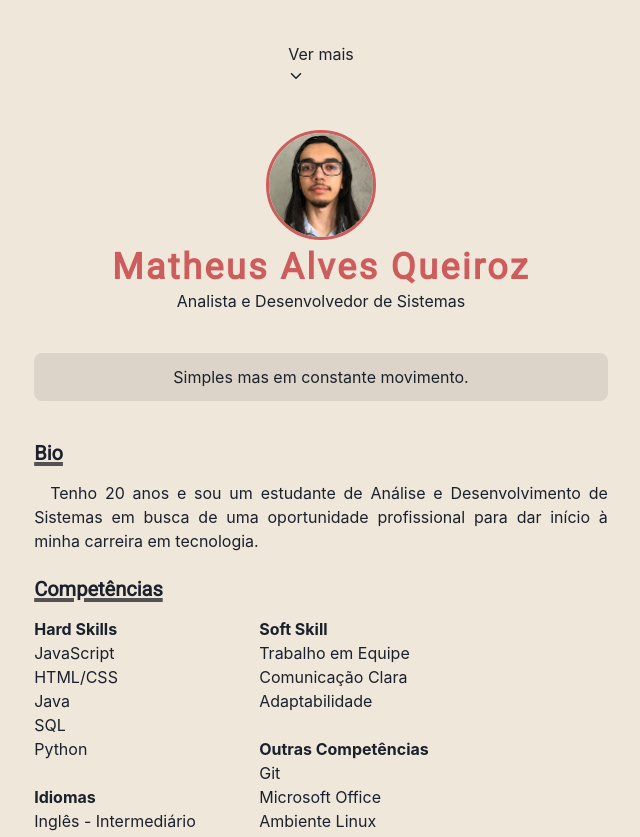
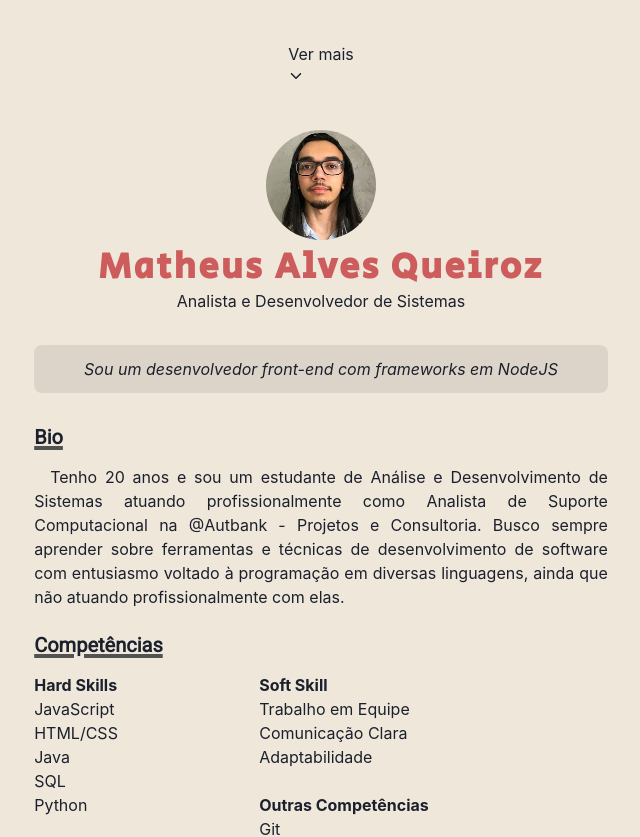
Before and after one commit to math-queiroz/homepage, a Next.js app: page / in a window 1280 px wide. Shown: the part 680-1517 px from the top of the page, without its empty margins (319-959 px from the left). Built offline with nearby package versions, Linux system fonts and the light colour scheme.

Commit message:
fix: fixing some images borders

```diff
--- a/components/info-card.js
+++ b/components/info-card.js
@@ -27,9 +27,6 @@ const InfoCard = () => {
       <Section delay={1.2}>
         <Box align="center" mt={10}>
           <Image
-            borderColor="indianred"
-            borderWidth={3}
-            borderStyle="solid"
             maxWidth="110px"
             display="inline-block"
             borderRadius="full"
@@ -38,6 +35,7 @@ const InfoCard = () => {
           />
 
           <Heading
+            fontFamily="Secular One"
             color="indianred"
             align="center"
             as="h2"
@@ -53,19 +51,20 @@ const InfoCard = () => {
         <Box
           borderRadius="lg"
           bg={useColorModeValue('blackAlpha.200', 'whiteAlpha.200')}
-          my={10}
+          my={8}
           p={3}
           align="center"
         >
-          Simples mas em constante movimento.
+          <i>Sou um desenvolvedor front-end com frameworks em NodeJS</i>
         </Box>
         <Heading as="h3" variant="section-title">
           Bio
         </Heading>
         <Paragraph>
           Tenho {calcYearsFromDate(new Date('2001-10-02'))} anos e sou um estudante de Análise e Desenvolvimento de
-          Sistemas em busca de uma oportunidade profissional para dar início à
-          minha carreira em tecnologia.
+          Sistemas atuando profissionalmente como Analista de Suporte Computacional na @Autbank - Projetos e Consultoria.
+          Busco sempre aprender sobre ferramentas e técnicas de desenvolvimento de software com entusiasmo voltado
+          à programação em diversas linguagens, ainda que não atuando profissionalmente com elas.
         </Paragraph>
       </Section>
 
--- a/pages/about.js
+++ b/pages/about.js
@@ -30,7 +30,7 @@ const Bio = () => {
         >
           <Image
             mr={6}
-            borderColor="whiteAlpha.800"
+            borderColor="#F1E8DBC0"
             borderWidth={2}
             borderStyle="solid"
             maxWidth="80px"
```
